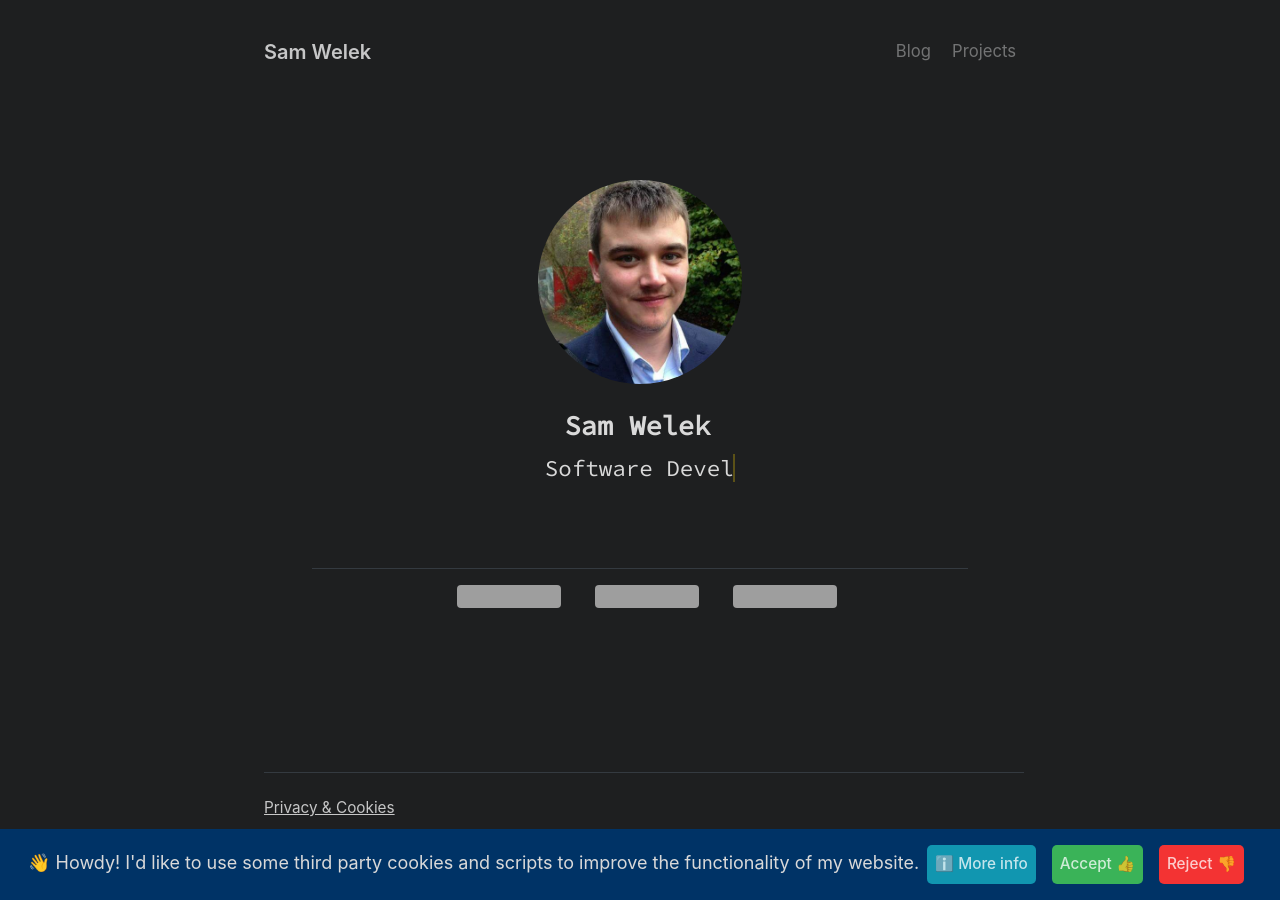
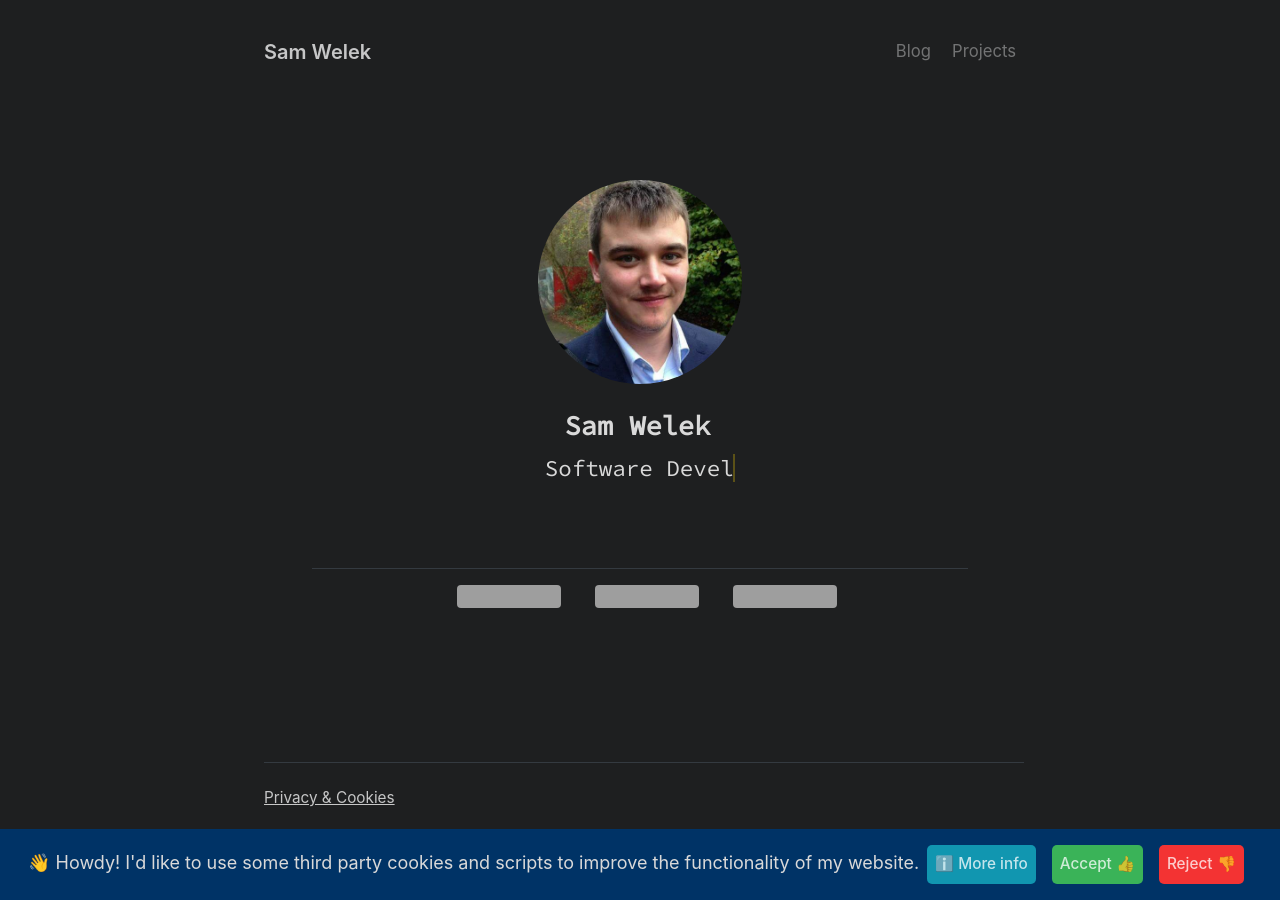
Before and after one commit to tiberiushunter/samwelek.co.uk, a Jekyll site: the page built from src/index.md, in a window 1280 px wide. Built offline with Jekyll 4.4.1, drawn with Linux system fonts in a browser that asks for light colours; emoji names are drawn with the system emoji font; grey boxes are pictures that could not be loaded.

Commit message:
Fixing footer alignment for mobile

```diff
--- a/src/_sass/components/_footer.scss
+++ b/src/_sass/components/_footer.scss
@@ -10,7 +10,7 @@
 	position: absolute;
   bottom: 0;
   width: 95%;
-  height: 5rem;
+  height: 15vh;
 }
 
 footer .coffeeBadge{
@@ -23,7 +23,9 @@
 
 /*Desktop Query*/
 @media only screen and (min-width: 768px) {
-
+ footer {
+   height: 10vh;
+ }
 }
 
 /*Mobile Query*/
--- a/src/_sass/layout/_layout.scss
+++ b/src/_sass/layout/_layout.scss
@@ -13,7 +13,7 @@
 }
 
 .content-container {
-  padding-bottom: 5rem;    /* Footer height */
+  padding-bottom: 15vh;    /* Footer height */
 }
 
 
```
